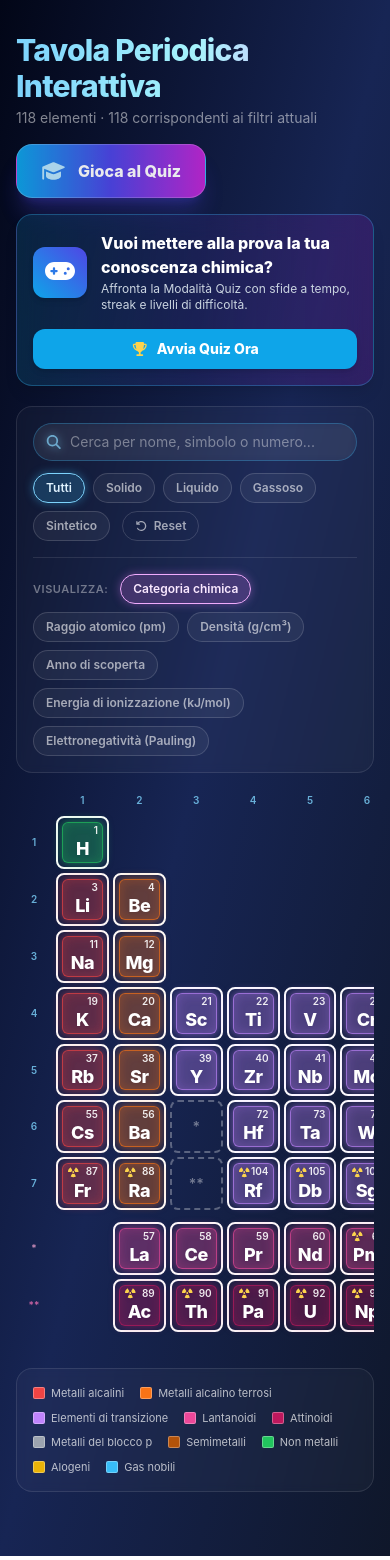
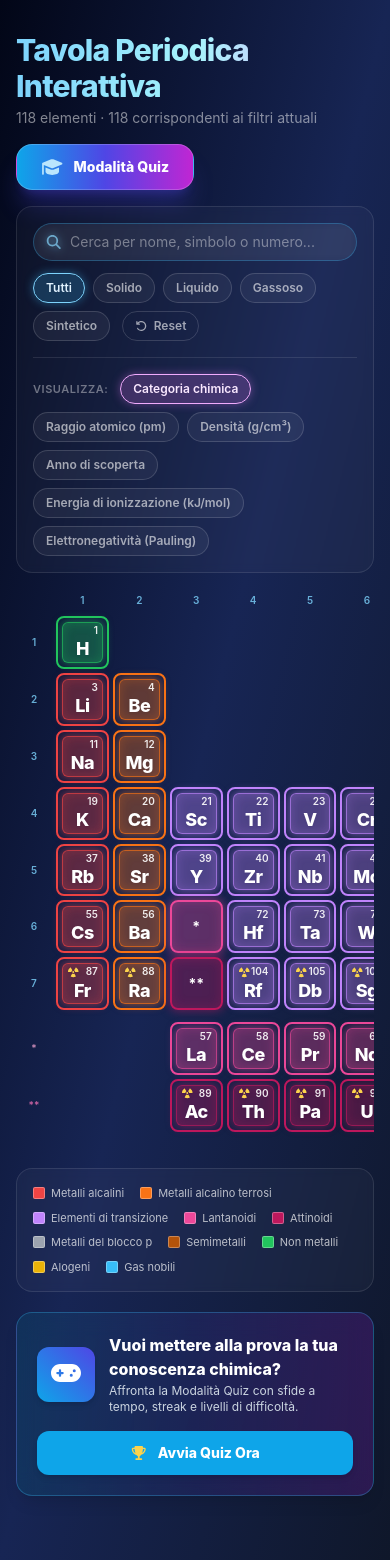
Before and after one commit to ImVinzzzz/tavolaPeriodica-vr, a React (Vite) app: page / in a window 390 px wide. Built offline with nearby package versions, Linux system fonts and the light colour scheme.

Commit message:
Add files via upload

```diff
--- a/src/App.tsx
+++ b/src/App.tsx
@@ -52,14 +52,14 @@ const App: FC = () => {
             </p>
           </div>
 
-          {/* Pulsante Quiz Principale nell'Header */}
+          {/* Pulsante Quiz nell'Header */}
           <button
             type="button"
             onClick={() => setIsQuizOpen(true)}
-            className="self-start sm:self-auto px-6 py-3.5 rounded-2xl bg-gradient-to-r from-sky-500 via-indigo-600 to-fuchsia-600 text-white font-extrabold text-base shadow-xl shadow-indigo-600/30 hover:shadow-indigo-600/60 hover:brightness-110 active:scale-95 transition-all flex items-center gap-3 border border-white/20 animate-pulse"
+            className="self-start sm:self-auto px-6 py-3 rounded-2xl bg-gradient-to-r from-sky-500 via-indigo-600 to-fuchsia-600 text-white font-extrabold text-sm shadow-xl shadow-indigo-600/30 hover:shadow-indigo-600/60 hover:brightness-110 active:scale-95 transition-all flex items-center gap-2.5 border border-white/20"
           >
-            <FontAwesomeIcon icon={faGraduationCap} className="text-xl text-sky-200" />
-            <span>{"Gioca al Quiz"}</span>
+            <FontAwesomeIcon icon={faGraduationCap} className="text-lg text-sky-200" />
+            <span>{"Modalità Quiz"}</span>
           </button>
         </div>
       </header>
@@ -67,32 +67,6 @@ const App: FC = () => {
       {/* Main Content */}
       <main className="px-4 sm:px-8 pb-16">
         <div className="max-w-[1400px] mx-auto flex flex-col gap-5">
-          {/* Banner d'invito al Quiz in Homepage */}
-          <div className="rounded-2xl border border-sky-400/30 bg-gradient-to-r from-sky-900/40 via-indigo-900/30 to-purple-900/40 backdrop-blur-md p-4 flex flex-col sm:flex-row items-center justify-between gap-4 shadow-lg">
-            <div className="flex items-center gap-3.5">
-              <div className="p-3 rounded-xl bg-gradient-to-tr from-sky-500 to-indigo-600 shadow-md">
-                <FontAwesomeIcon icon={faGamepad} className="text-2xl text-white" />
-              </div>
-              <div>
-                <h2 className="text-base font-extrabold text-white flex items-center gap-2">
-                  <span>{"Vuoi mettere alla prova la tua conoscenza chimica?"}</span>
-                </h2>
-                <p className="text-xs text-slate-300 mt-0.5">
-                  {"Affronta la Modalità Quiz con sfide a tempo, streak e livelli di difficoltà."}
-                </p>
-              </div>
-            </div>
-
-            <button
-              type="button"
-              onClick={() => setIsQuizOpen(true)}
-              className="w-full sm:w-auto px-5 py-2.5 rounded-xl bg-sky-500 hover:bg-sky-400 text-white font-extrabold text-sm shadow-md transition-all flex items-center justify-center gap-2 whitespace-nowrap"
-            >
-              <FontAwesomeIcon icon={faTrophy} className="text-amber-300" />
-              <span>{"Avvia Quiz Ora"}</span>
-            </button>
-          </div>
-
           {/* Barra di ricerca e filtri */}
           <div className="rounded-2xl border border-white/10 bg-white/[0.03] backdrop-blur-sm p-4 flex flex-col gap-4">
             <SearchBar
@@ -113,6 +87,32 @@ const App: FC = () => {
           <div className="rounded-2xl border border-white/10 bg-white/[0.03] backdrop-blur-sm p-4">
             <Legend elements={elementsData} mode={mode} />
           </div>
+
+          {/* Banner d'invito al Quiz posizionato in basso */}
+          <div className="rounded-2xl border border-sky-400/30 bg-gradient-to-r from-sky-900/40 via-indigo-900/30 to-purple-900/40 backdrop-blur-md p-5 flex flex-col sm:flex-row items-center justify-between gap-4 shadow-lg">
+            <div className="flex items-center gap-3.5">
+              <div className="p-3.5 rounded-xl bg-gradient-to-tr from-sky-500 to-indigo-600 shadow-md">
+                <FontAwesomeIcon icon={faGamepad} className="text-2xl text-white" />
+              </div>
+              <div>
+                <h2 className="text-base font-extrabold text-white flex items-center gap-2">
+                  <span>{"Vuoi mettere alla prova la tua conoscenza chimica?"}</span>
+                </h2>
+                <p className="text-xs text-slate-300 mt-0.5">
+                  {"Affronta la Modalità Quiz con sfide a tempo, streak e livelli di difficoltà."}
+                </p>
+              </div>
+            </div>
+
+            <button
+              type="button"
+              onClick={() => setIsQuizOpen(true)}
+              className="w-full sm:w-auto px-6 py-3 rounded-xl bg-sky-500 hover:bg-sky-400 text-white font-extrabold text-sm shadow-md transition-all flex items-center justify-center gap-2.5 whitespace-nowrap"
+            >
+              <FontAwesomeIcon icon={faTrophy} className="text-amber-300" />
+              <span>{"Avvia Quiz Ora"}</span>
+            </button>
+          </div>
         </div>
       </main>
 
--- a/src/components/ElementCell.tsx
+++ b/src/components/ElementCell.tsx
@@ -1,7 +1,7 @@
-import React, { useMemo } from "react";
+import { useMemo, memo, type FC } from "react";
 import { FontAwesomeIcon } from "@fortawesome/react-fontawesome";
 import { faRadiation } from "@fortawesome/free-solid-svg-icons";
-import type { ElementData, VisualizationMode } from "../types/element";
+import { type ElementData, type VisualizationMode } from "../types/element";
 import { getElementColor, getNumericValue } from "../utils/colors";
 
 interface ElementCellProps {
@@ -25,7 +25,7 @@ function formatBottomValue(el: ElementData, mode: VisualizationMode): string {
   return String(value);
 }
 
-const ElementCell: React.FC<ElementCellProps> = ({
+const ElementCell: FC<ElementCellProps> = ({
   element,
   mode,
   range,
@@ -38,7 +38,14 @@ const ElementCell: React.FC<ElementCellProps> = ({
   if (placeholder) {
     const label = placeholder === "lanthanide" ? "*" : "**";
     return (
-      <div className="aspect-square border-2 border-dashed border-white/30 rounded-lg flex items-center justify-center text-white/40 text-sm font-semibold select-none">
+      <div
+        className="aspect-square border-2 rounded-lg flex items-center justify-center text-white text-sm font-bold select-none backdrop-blur-sm transition-all"
+        style={{
+          backgroundColor: color + "55",
+          borderColor: color,
+          boxShadow: "0 0 10px 1px " + color + "80, inset 0 0 12px " + color + "40",
+        }}
+      >
         {label}
       </div>
     );
@@ -48,19 +55,22 @@ const ElementCell: React.FC<ElementCellProps> = ({
     <button
       type="button"
       onClick={() => onSelect(element)}
-      className={`group relative aspect-square border-2 border-white rounded-lg p-1 transition-all duration-300 ease-out
-        focus:outline-none focus-visible:ring-2 focus-visible:ring-sky-300
-        ${dimmed ? "opacity-20 blur-[0.5px] scale-95" : "opacity-100 scale-100 hover:scale-[1.06] hover:z-10"}
-      `}
-      style={{ transformOrigin: "center" }}
-      title={`${element.name} (${element.symbol})`}
+      className={
+        "group relative aspect-square border-2 rounded-lg p-1 transition-all duration-300 ease-out focus:outline-none focus-visible:ring-2 focus-visible:ring-sky-300 " +
+        (dimmed ? "opacity-20 blur-[0.5px] scale-95" : "opacity-100 scale-100 hover:scale-[1.06] hover:z-10")
+      }
+      style={{
+        transformOrigin: "center",
+        borderColor: color,
+      }}
+      title={element.name + " (" + element.symbol + ")"}
     >
       <div
         className="relative h-full w-full rounded-md flex flex-col justify-between overflow-hidden backdrop-blur-sm px-1 py-0.5"
         style={{
-          backgroundColor: `${color}55`,
-          boxShadow: dimmed ? "none" : `0 0 10px 1px ${color}80, inset 0 0 12px ${color}40`,
-          border: `1px solid ${color}aa`,
+          backgroundColor: color + "55",
+          boxShadow: dimmed ? "none" : "0 0 10px 1px " + color + "80, inset 0 0 12px " + color + "40",
+          border: "1px solid " + color + "aa",
         }}
       >
         <div className="flex items-start justify-between text-[10px] sm:text-xs leading-none">
@@ -86,4 +96,4 @@ const ElementCell: React.FC<ElementCellProps> = ({
   );
 };
 
-export default React.memo(ElementCell);
+export default memo(ElementCell);
--- a/src/components/PeriodicTable.tsx
+++ b/src/components/PeriodicTable.tsx
@@ -1,5 +1,5 @@
-import React, { useMemo } from "react";
-import type { ElementData, VisualizationMode } from "../types/element";
+import { useMemo, Fragment, type FC } from "react";
+import { type ElementData, type VisualizationMode } from "../types/element";
 import ElementCell from "./ElementCell";
 import { computeRange } from "../utils/colors";
 
@@ -17,30 +17,30 @@ const ACTINIDE_RANGE = [89, 103];
 
 const gridTemplateColumns = "2.25rem repeat(18, minmax(2.25rem, 1fr)) 2.25rem";
 
-const PeriodicTable: React.FC<PeriodicTableProps> = ({ elements, mode, matches, onSelect }) => {
+const PeriodicTable: FC<PeriodicTableProps> = ({ elements, mode, matches, onSelect }) => {
   const range = useMemo(() => computeRange(elements, mode), [elements, mode]);
 
   const { byPosition, lanthanides, actinides } = useMemo(() => {
-    const byPosition = new Map<string, ElementData>();
-    const lanthanides: ElementData[] = [];
-    const actinides: ElementData[] = [];
+    const byPositionMap = new Map<string, ElementData>();
+    const lanthanidesList: ElementData[] = [];
+    const actinidesList: ElementData[] = [];
 
     for (const el of elements) {
       const inLa = el.number >= LANTHANIDE_RANGE[0] && el.number <= LANTHANIDE_RANGE[1];
       const inAc = el.number >= ACTINIDE_RANGE[0] && el.number <= ACTINIDE_RANGE[1];
       if (inLa) {
-        lanthanides.push(el);
+        lanthanidesList.push(el);
         continue;
       }
       if (inAc) {
-        actinides.push(el);
+        actinidesList.push(el);
         continue;
       }
-      byPosition.set(`${el.period}-${el.group}`, el);
+      byPositionMap.set(el.period + "-" + el.group, el);
     }
-    lanthanides.sort((a, b) => a.number - b.number);
-    actinides.sort((a, b) => a.number - b.number);
-    return { byPosition, lanthanides, actinides };
+    lanthanidesList.sort((a, b) => a.number - b.number);
+    actinidesList.sort((a, b) => a.number - b.number);
+    return { byPosition: byPositionMap, lanthanides: lanthanidesList, actinides: actinidesList };
   }, [elements]);
 
   return (
@@ -52,7 +52,7 @@ const PeriodicTable: React.FC<PeriodicTableProps> = ({ elements, mode, matches,
           <div />
           {GROUPS.map((g) => (
             <div
-              key={`g-${g}`}
+              key={"g-" + g}
               className="text-center text-[10px] sm:text-xs text-sky-300/80 font-semibold pb-1"
             >
               {g}
@@ -61,23 +61,43 @@ const PeriodicTable: React.FC<PeriodicTableProps> = ({ elements, mode, matches,
           <div />
 
           {PERIODS.map((p) => (
-            <React.Fragment key={`row-${p}`}>
+            <Fragment key={"row-" + p}>
               <div className="flex items-center justify-center text-[10px] sm:text-xs text-sky-300/80 font-semibold">
                 {p}
               </div>
 
               {GROUPS.map((g) => {
                 if (p === 6 && g === 3) {
-                  return <ElementCell key={`${p}-${g}`} element={lanthanides[0]} placeholder="lanthanide" mode={mode} range={range} dimmed={false} onSelect={onSelect} />;
+                  return (
+                    <ElementCell
+                      key={p + "-" + g}
+                      element={lanthanides[0]}
+                      placeholder="lanthanide"
+                      mode={mode}
+                      range={range}
+                      dimmed={false}
+                      onSelect={onSelect}
+                    />
+                  );
                 }
                 if (p === 7 && g === 3) {
-                  return <ElementCell key={`${p}-${g}`} element={actinides[0]} placeholder="actinide" mode={mode} range={range} dimmed={false} onSelect={onSelect} />;
+                  return (
+                    <ElementCell
+                      key={p + "-" + g}
+                      element={actinides[0]}
+                      placeholder="actinide"
+                      mode={mode}
+                      range={range}
+                      dimmed={false}
+                      onSelect={onSelect}
+                    />
+                  );
                 }
-                const el = byPosition.get(`${p}-${g}`);
-                if (!el) return <div key={`${p}-${g}`} />;
+                const el = byPosition.get(p + "-" + g);
+                if (!el) return <div key={p + "-" + g} />;
                 return (
                   <ElementCell
-                    key={`${p}-${g}`}
+                    key={p + "-" + g}
                     element={el}
                     mode={mode}
                     range={range}
@@ -90,16 +110,16 @@ const PeriodicTable: React.FC<PeriodicTableProps> = ({ elements, mode, matches,
               <div className="flex items-center justify-center text-[10px] sm:text-xs text-sky-300/80 font-semibold">
                 {p}
               </div>
-            </React.Fragment>
+            </Fragment>
           ))}
         </div>
 
-        {/* Serie staccate: Lantanoidi e Attinoidi */}
+        {/* Serie staccate: Lantanoidi e Attinoidi allineate al Gruppo 3 */}
         <div className="mt-3 grid gap-1" style={{ gridTemplateColumns }}>
           <div className="flex items-center justify-center text-[10px] sm:text-xs text-pink-300/80 font-semibold">
-            *
+            {"*"}
           </div>
-          <div className="col-span-1" />
+          <div className="col-span-2" />
           {lanthanides.map((el) => (
             <ElementCell
               key={el.number}
@@ -110,14 +130,14 @@ const PeriodicTable: React.FC<PeriodicTableProps> = ({ elements, mode, matches,
               onSelect={onSelect}
             />
           ))}
-          <div className="col-span-2" />
+          <div className="col-span-1" />
         </div>
 
         <div className="mt-1 grid gap-1" style={{ gridTemplateColumns }}>
           <div className="flex items-center justify-center text-[10px] sm:text-xs text-pink-400/80 font-semibold">
-            **
+            {"**"}
           </div>
-          <div className="col-span-1" />
+          <div className="col-span-2" />
           {actinides.map((el) => (
             <ElementCell
               key={el.number}
@@ -128,7 +148,7 @@ const PeriodicTable: React.FC<PeriodicTableProps> = ({ elements, mode, matches,
               onSelect={onSelect}
             />
           ))}
-          <div className="col-span-2" />
+          <div className="col-span-1" />
         </div>
       </div>
     </div>
```
